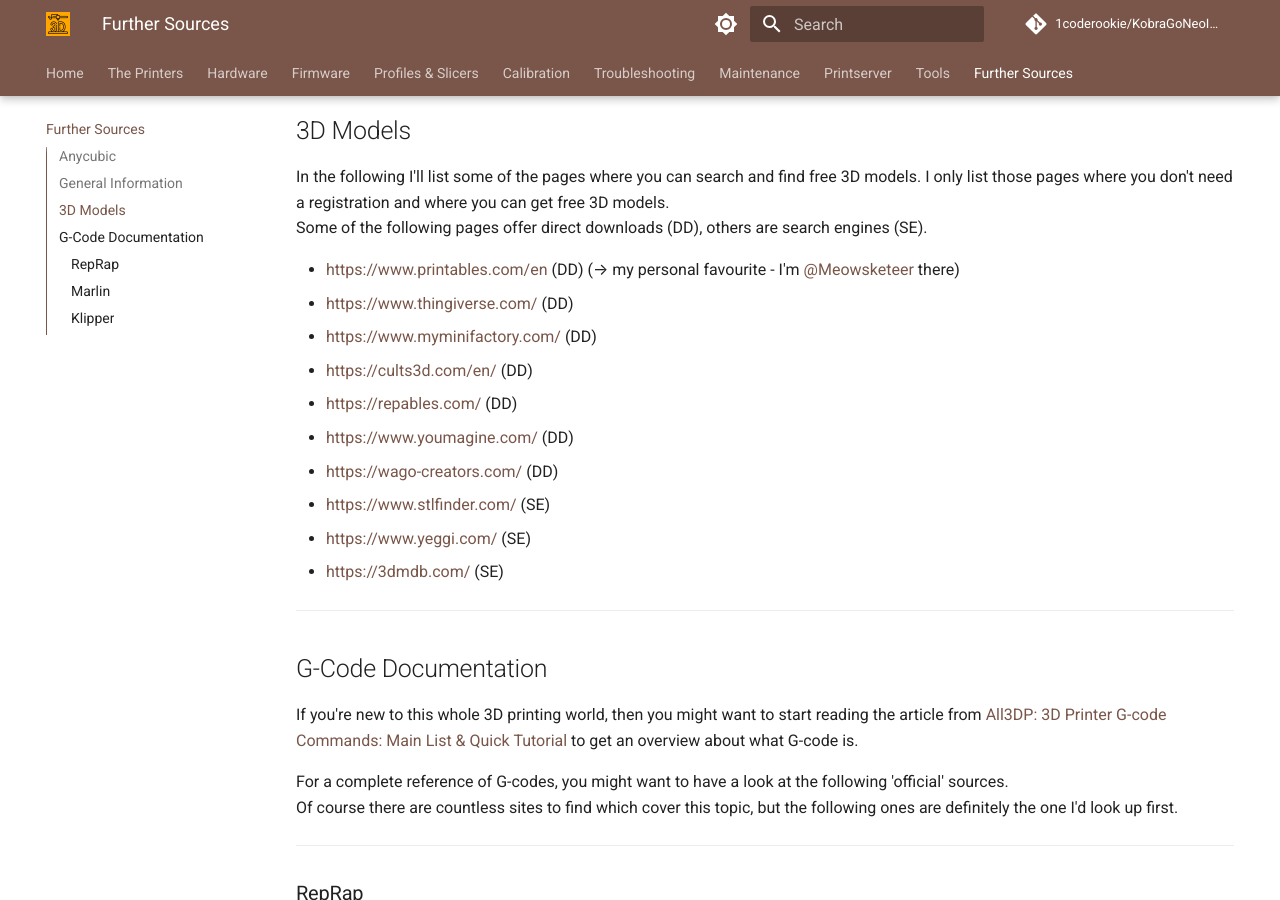
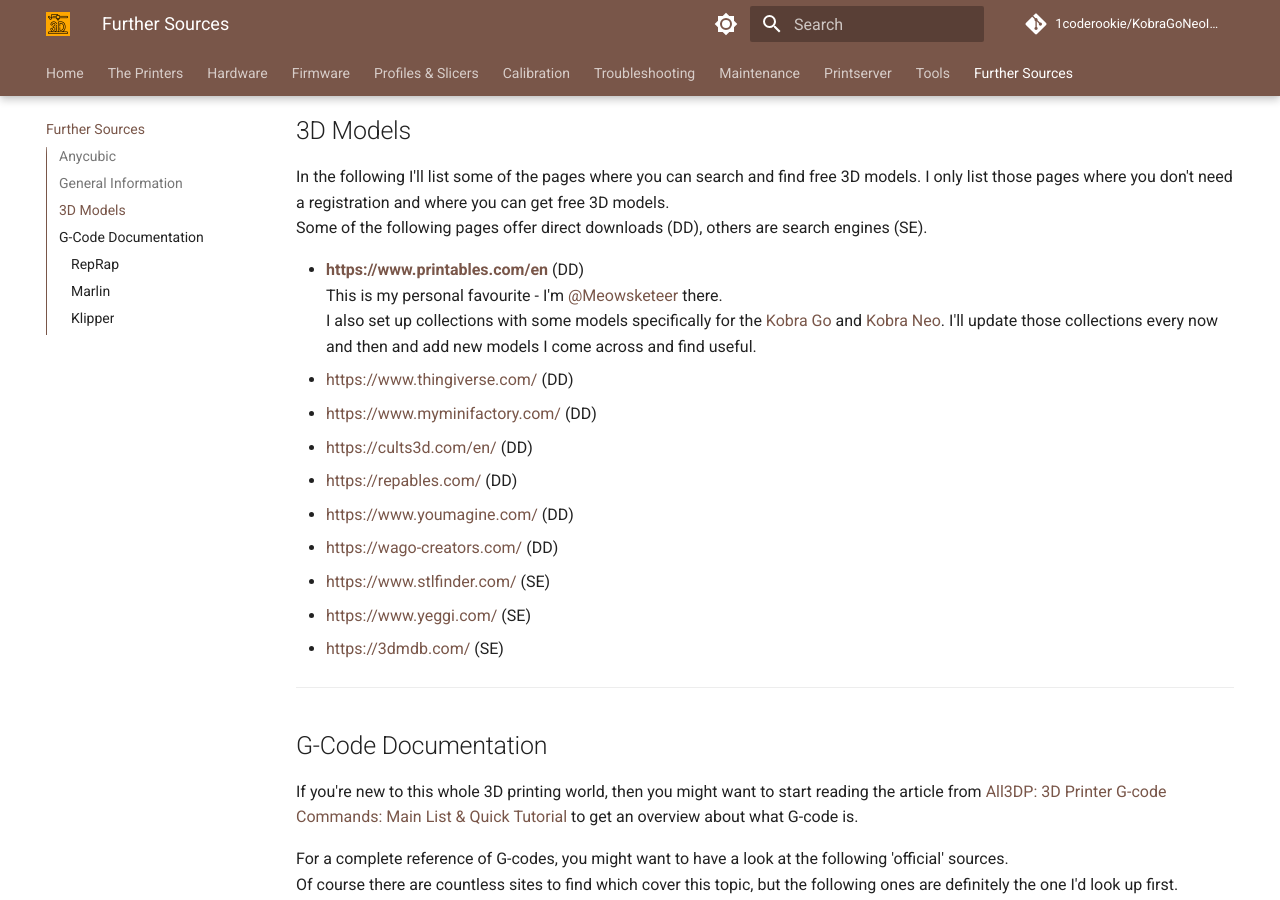
Before and after one commit to 1coderookie/KobraGoNeoInsights, an MkDocs documentation site: the page built from docs/further_sources.md, in a window 1280 px wide and 900 px high, scrolled down 963 px. Built offline with MkDocs 1.6.1 and Material for MkDocs 9.7.7, drawn with Linux system fonts in a browser that asks for light colours; comment, search, counter and statistics services are not loaded.

Commit message:
Update further_sources.md

```diff
--- a/docs/further_sources.md
+++ b/docs/further_sources.md
@@ -32,7 +32,9 @@
 In the following I'll list some of the pages where you can search and find free 3D models. I only list those pages where you don't need a registration and where you can get free 3D models.
 Some of the following pages offer direct downloads (DD), others are search engines (SE).
 
-- https://www.printables.com/en (DD) (--> my personal favourite - I'm [@Meowsketeer](https://www.printables.com/@Meowsketeer) there)
+- **https://www.printables.com/en** (DD)
+  This is my personal favourite - I'm [@Meowsketeer](https://www.printables.com/@Meowsketeer) there.
+  I also set up collections with some models specifically for the [Kobra Go](https://www.printables.com/@Meowsketeer/collections/929540) and [Kobra Neo](https://www.printables.com/@Meowsketeer/collections/929539). I'll update those collections every now and then and add new models I come across and find useful.
 - https://www.thingiverse.com/ (DD)
 - https://www.myminifactory.com/ (DD)
 - https://cults3d.com/en/ (DD)
```
